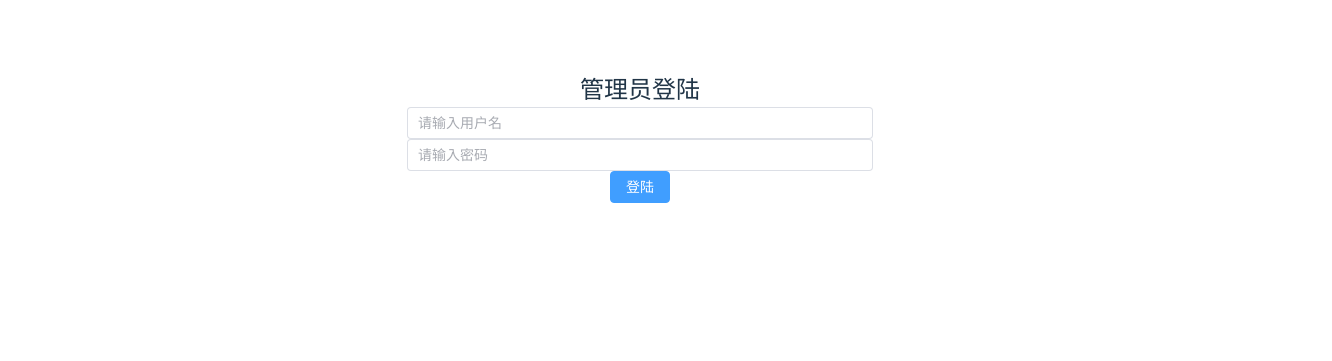
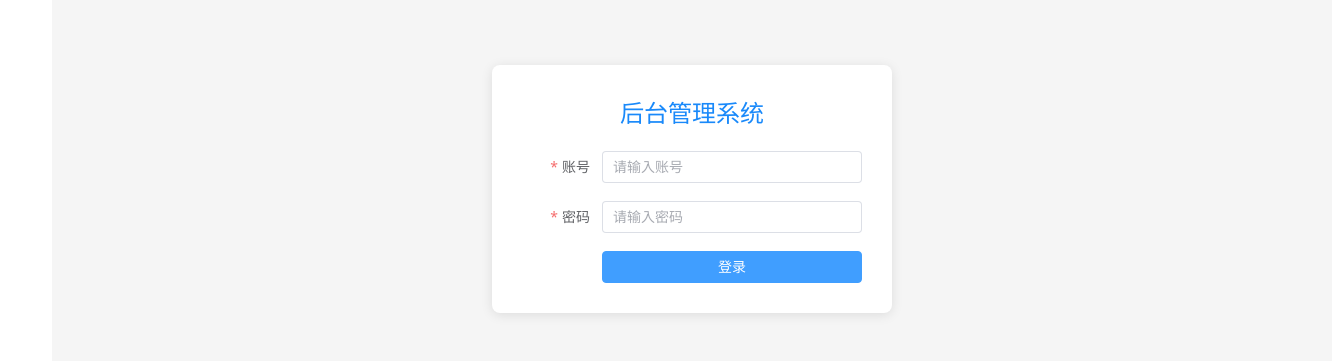
Before and after one commit to ckkoni/vue3-admin, a Vue app in the folder client/: page /login in a window 1280 px wide. Shown: the part 263-624 px from the top of the page, 1332 px wide, since content can reach past the window. Built offline with nearby package versions, Linux system fonts and the light colour scheme.

Commit message:
修改登陆界面，添加一些css

```diff
--- a/client/src/views/Login.vue
+++ b/client/src/views/Login.vue
@@ -1,24 +1,98 @@
 <template>
-    <div class="login">
-        <h2>管理员登陆</h2>
-        <el-input v-model="username" placeholder="请输入用户名"/>
-        <el-input v-model="password" placeholder="请输入密码" type="password"/>
-        <el-button type="primary" @click="login">登陆</el-button>
+    <div class="login-container">
+        <div class="login-box">
+            <h2 class="login-title">后台管理系统</h2>
+            <el-form
+            ref="loginFormRef" :model="loginForm" :rules="loginRules" label-width="80px"
+            class="login-form"
+            >
+              <el-form-item label="账号" prop="username">
+                <el-input v-model="loginForm.username" placeholder="请输入账号"/>
+              </el-form-item>
+              <el-form-item label="密码" prop="password">
+                <el-input v-model="loginForm.password" placeholder="请输入密码" type="password"/>
+              </el-form-item>
+              <el-form-item class="login-btn">
+                <el-button type="primary" @click="handleLogin" :loading="loading" style="width: 100%">登录</el-button>
+              </el-form-item>
+            </el-form>
+        </div>
     </div>
 </template>
 
 <script setup>
-import { ref } from 'vue';
+import { reactive, ref } from 'vue';
 import { useRouter } from 'vue-router';
+import axios from '../utils/request'
+
 const router = useRouter();
-const username = ref('');
-const password = ref('');
+//加载状态
+const loading = ref(false);
+//表单引用
+const loginFormRef = ref(null);
+//表单数据
+const loginForm = reactive({
+    username: '',
+    password: ''
+})
+//表单验证规则
+const loginRules = reactive({
+    username: [
+        { required: true, message: '请输入账号', trigger: 'blur' }
+    ],
+    password: [
+        { required: true, message: '请输入密码', trigger: 'blur' }
+    ]
+})
 
-const login = () => {
-    console.log('点击登录')
-    if (username.value && password.value) {
-        localStorage.setItem('token', '123456')
-        router.push('/')
+const handleLogin = async() => {
+    //表单验证
+    try {
+        await loginFormRef.value.validate();
+        loading.value = true;
+
+        //先使用模拟接口
+        if (loginForm.username === 'admin' && loginForm.password === '123456') {
+            //模拟后端返回的token
+            const token = 'xyagxygx';
+            localStorage.setItem('token', token);
+            router.push('/');
+        } else {
+            ElMessage.error('账号或密码错误');
+        }
+    } catch (error) {
+        console.error('表单验证失败:', error);
+    } finally {
+        loading.value = false;
     }
 };
 </script>
+
+<style scoped>
+.login-container {
+    width: 100vw;
+    height: 100vh;
+    background-color: #f5f5f5;
+    display: flex;
+    justify-content: center;
+    align-items: center;
+}
+.login-box {
+    width: 400px;
+    padding: 30px;
+    background-color: #fff;
+    border-radius: 8px;
+    box-shadow: 0 2px 12px  rgba(0, 0, 0, 0.1);
+}
+.login-title {
+    text-align: center;
+    margin-bottom: 20px;
+    color: #1989fa;
+}
+.login-form {
+    margin-top: 20px;
+}
+.login-btn {
+    margin-bottom: 0;
+}
+</style>
```
